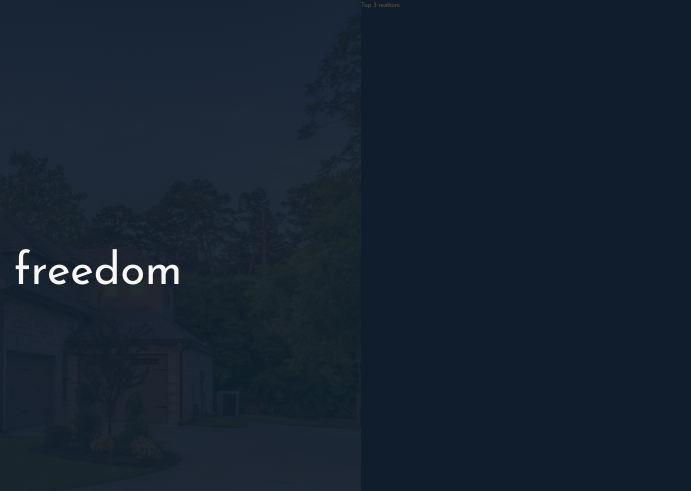
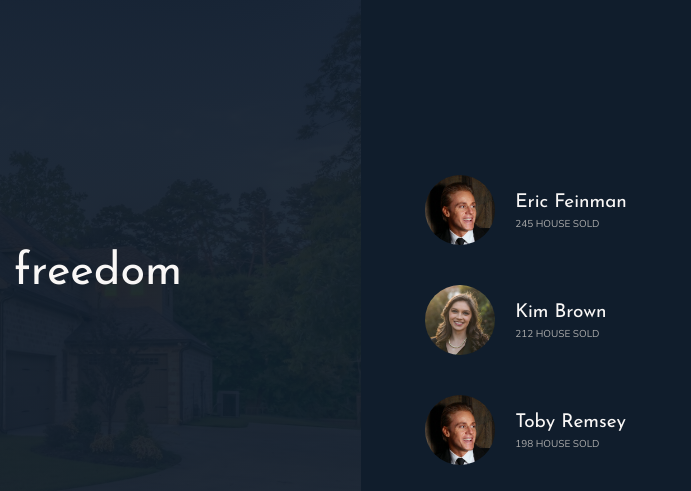
Before and after one commit to kdbeer/Sass-practice, a website: page nexter/index.html in a window 1280 px wide. Shown: the top 491 px of the page, 589-1280 px from the left. Drawn offline with nearby package versions, Linux system fonts and the light colour scheme; files whose address does not match are found by name.

Commit message:
completed

```diff
--- a/nexter/index.html
+++ b/nexter/index.html
@@ -34,7 +34,37 @@
     </div>
 
     <div class="realtors">
-        Top 3 realtors
+        <div class="realtors__list">
+            <img src="img/realtor-1.jpeg" alt="Realtor-1" class="realtors__img">
+            <div class="realtors__details">
+                <h4 class="heading-4 heading-4--light">
+                    Eric Feinman
+                </h4>
+                <p class="realtors__sold">
+                    245 house sold
+                </p>
+            </div>
+
+            <img src="img/realtor-2.jpeg" alt="Realtor-2" class="realtors__img">
+            <div class="realtors__details">
+                <h4 class="heading-4 heading-4--light">
+                    Kim Brown
+                </h4>
+                <p class="realtors__sold">
+                    212 house sold
+                </p>
+            </div>
+
+            <img src="img/realtor-1.jpeg" alt="Realtor-1" class="realtors__img">
+            <div class="realtors__details">
+                <h4 class="heading-4 heading-4--light">
+                    Toby Remsey
+                </h4>
+                <p class="realtors__sold">
+                    198 house sold
+                </p>
+            </div>
+        </div>
     </div>
 
     <section class="features">
--- a/nexter/sass/_realtors.scss
+++ b/nexter/sass/_realtors.scss
@@ -1,4 +1,30 @@
 .realtors {
     background-color: $color-secondary;
     grid-column: col-start 7 / full-end;
+
+    display: grid;
+    align-items: center;
+    justify-content: center;
+    grid-row-gap: 2rem;
+
+
+
+    &__list {
+        display: grid;
+        grid-template-columns: min-content max-content;
+        grid-column-gap: 2rem;
+        grid-row-gap: 5vh;
+        align-items: center;
+    }
+    &__img {
+        width: 7rem;
+        border-radius: 50%;
+        display: block;
+    }
+    &__sold {
+        text-transform: uppercase;
+        color: $color-grey-light-2;
+        margin-top: -3px;
+        font-size: 1rem;
+    }
 }
```
Also changed, not shown: nexter/css/style.css.
